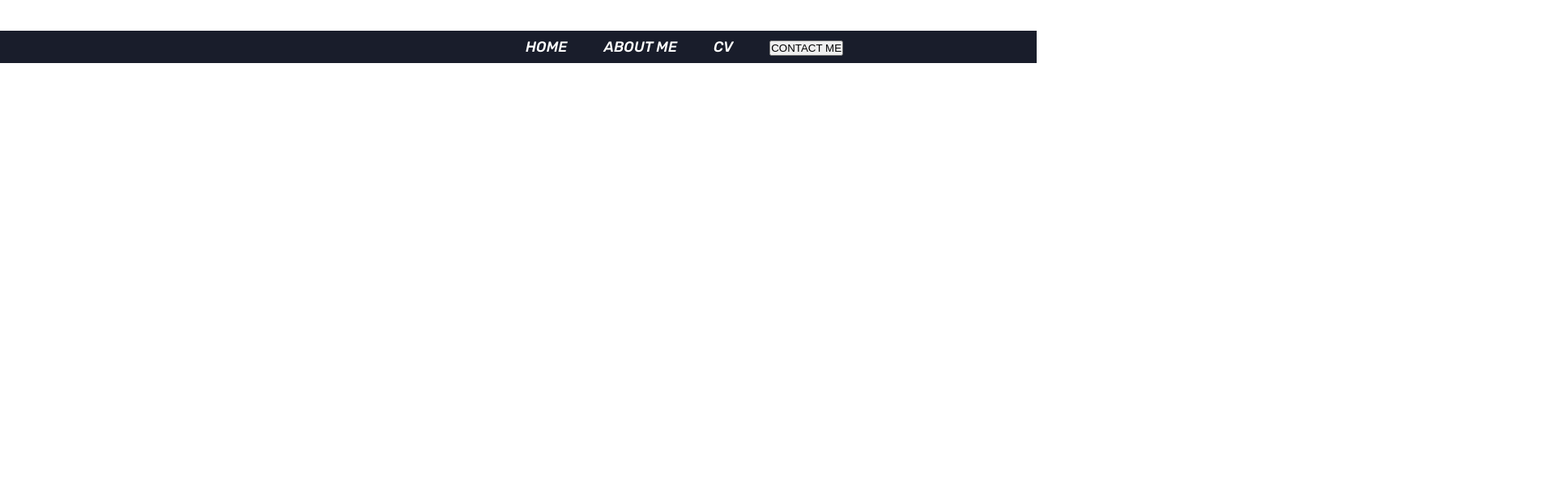
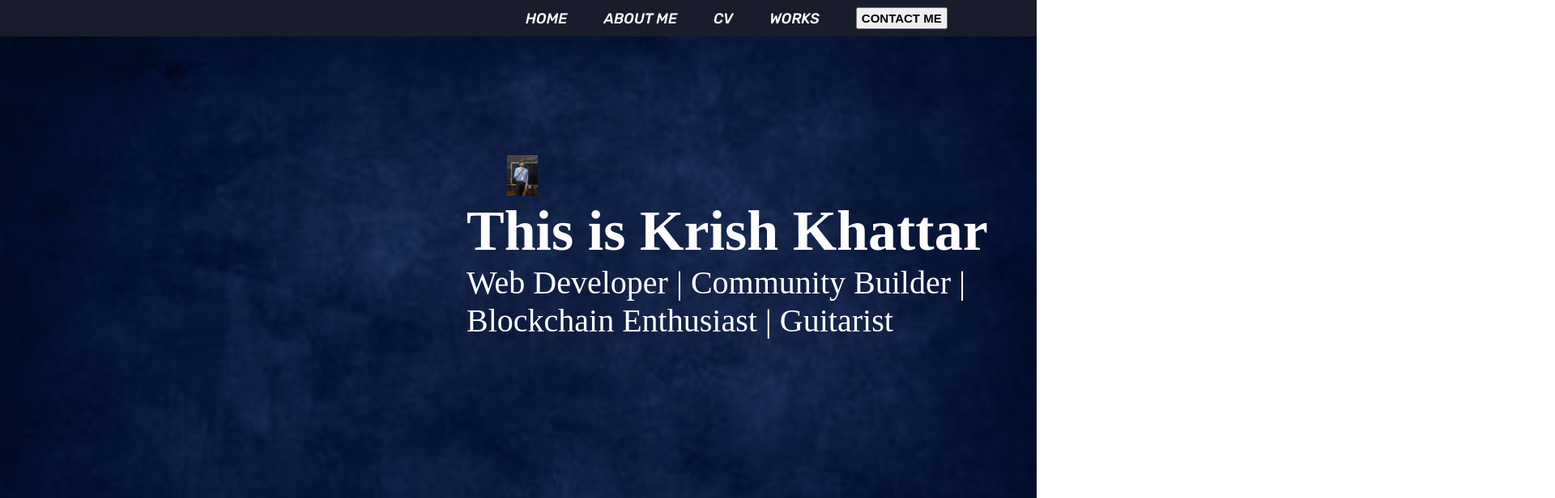
Before and after one commit to KrishKhattar/MyPortfolioWebsite, a plain HTML site: page index.html in a window 1280 px wide. Shown: the top 616 px of the page at 81% size, 1920 px wide, since content can reach past the window. Drawn offline with Linux system fonts and the light colour scheme.

Commit message:
Homepage Done

```diff
--- a/index.html
+++ b/index.html
@@ -4,7 +4,7 @@
     <meta charset="UTF-8">
     <meta http-equiv="X-UA-Compatible" content="IE=edge">
     <meta name="viewport" content="width=device-width, initial-scale=1.0">
-    <title>portfolio</title>
+    <title>Krish Khattar Portfolio</title>
     <link rel="stylesheet" href="./style.css">
 </head>
 <body>
@@ -15,16 +15,21 @@
         <li><a href="#home">HOME</a></li>
         <li><a href="#about">ABOUT ME</a></li>
         <li><a href="#cv">CV</a></li>
+        <li><a href="#work">WORKS</a></li>
         <li><a href="#contactinfo"> <button class="Contactbtn">CONTACT ME</button></a></li>
-
-    <div class="main">
-        <div class="home"> </div>
-
-
-    </div>
-
     </nav>
     </div>
-</div>
+        <div id="home">
+            <img class="homeImage" src="images/mypic.jpg" alt="Krish">
+            <h1>This is Krish Khattar</h1>
+            <p>Web Developer | Community Builder |<br> Blockchain Enthusiast | Guitarist</p>
+        </div>
+
+        <div id="about">
+            <div class="aboutme">
+        <h1>About Me</h1>
+
+        </div>
+    </div>
 </body>
 </html>
--- a/style.css
+++ b/style.css
@@ -5,7 +5,8 @@
     padding: 0;
     list-style: none;
 }
-:root{
+:root
+{
   --color-primary: #191d2b;
   --color-secondary: #27AE60;
   --color-white: #FFFFFF;
@@ -22,24 +23,28 @@
 }
 
 
-.sidebar{
+.sidebar
+{
     background-color: var(--color-primary);
     width: 100vw;
-    left: 25%;
+    position: fixed;
+}
 
-}
-.sidebar nav{
+.sidebar nav
+{
     display: flex;
     font-family: 'Rubik', sans-serif;
     font-size: 18px;
-    margin-top: 3%;
+    align-items: center;
+    flex-wrap: wrap;
+    margin-top: 0%;
     position: relative;
     gap: 45px;
-    align-items: center;
     left: 50%;
     padding: 9px;
 }
-.sidebar nav a{
+.sidebar nav a
+{
     display: inline-block;
     text-decoration: none;
     text-decoration-style: none;
@@ -47,15 +52,54 @@
     transition-duration: 0.4s;
 }
 
-.sidebar nav a:hover {
+.sidebar nav a:hover
+{
     color: red;
 }
 
-.Contactbtn {
-        transition-duration: 0.4s;
+.Contactbtn
+{
+    transition-duration: 0.4s;
+    padding: 3px  5px;
+    font-size: 15px;
+    font-weight:bold;
 }
 
 .Contactbtn:hover {
-        background-color: #4CAF50; /* Green */
-        color: white;
-      }
+    background-color: var(--color-grey-5);
+    color:red;
+
+}
+
+
+#home {
+    background-image: url('images/homeBackground.jpg');
+    height: 100vh;
+    background-size: cover;
+    background-repeat: no-repeat;
+    padding: 15% 0px 0px 45%;
+    align-items: center;
+    color: var(--color-white);
+}
+
+.homeImage{
+    padding: 0px 0px 0px 50px;
+    height: 50px;
+
+}
+#home h1 {
+    font-size: 70px;
+}
+
+#home p {
+    font-size: 40px;
+}
+
+#about{
+    width: 100vw;
+    height: 100vh;
+}
+.aboutme h1{
+    font-size: 100px;
+    padding: 0px 0px 0px 0px;
+}
```
Also changed, not shown: images/homeBackground.jpg (added), images/mypic.jpg (added), images/spaceImage.jpg (added).
